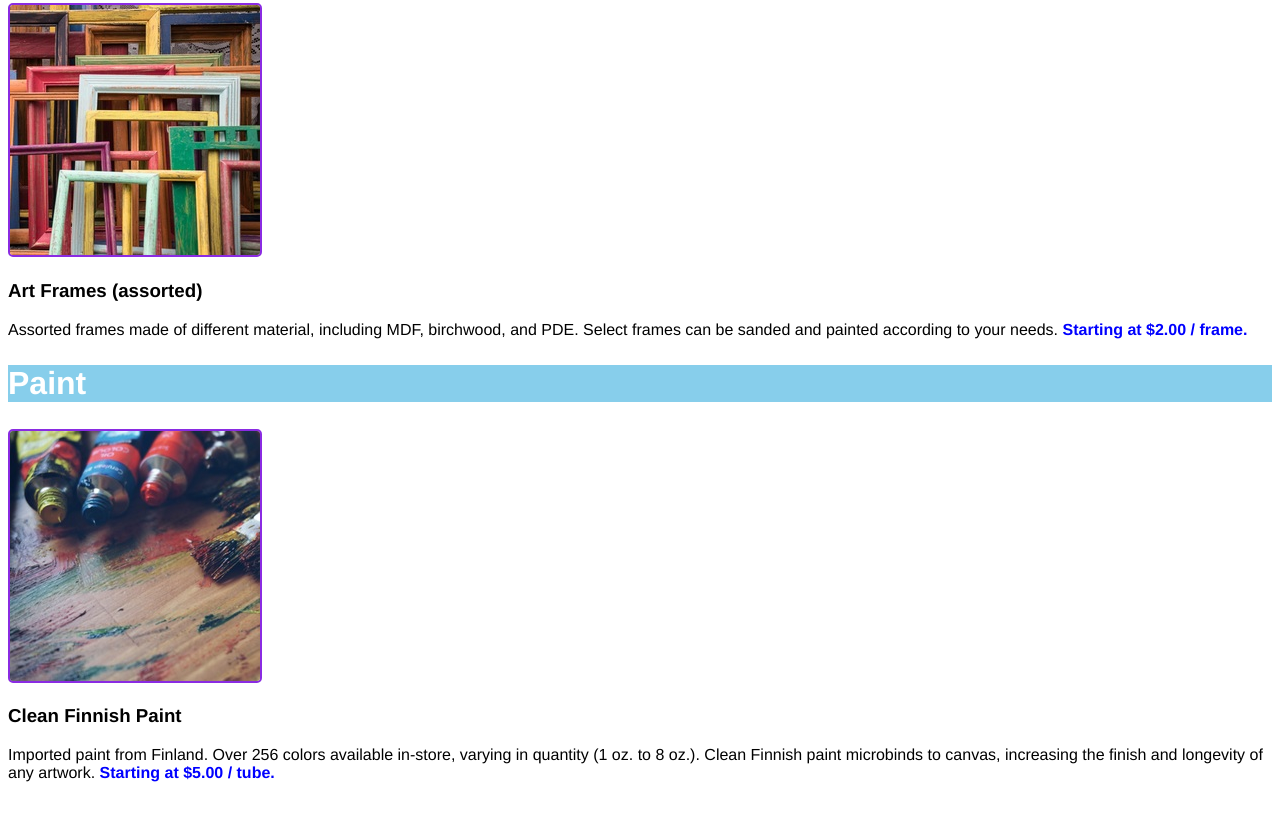
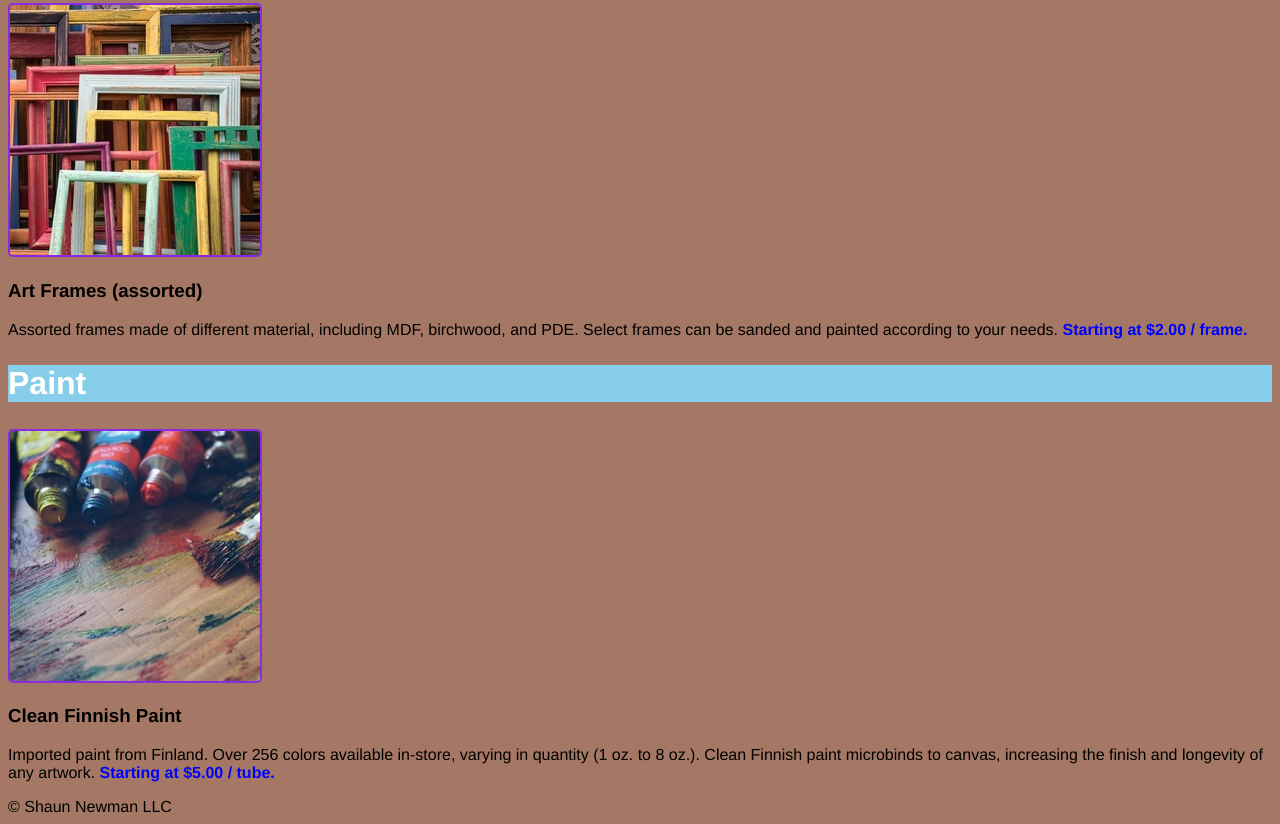
Before and after one commit to newmanwell/dasmoto, a plain HTML site: page index.html in a window 1280 px wide. Shown: the part 735-1559 px from the top of the page. Before the commit the page ends 1533 px from the top, so only its background shows below. Drawn offline with Linux system fonts and the light colour scheme.

Commit message:
Added the mocha mousse background and README

```diff
--- a/index.html
+++ b/index.html
@@ -28,5 +28,6 @@
             <h3>Clean Finnish Paint</h3>
             <p>Imported paint from Finland. Over 256 colors available in-store, varying in quantity (1 oz. to 8 oz.). Clean Finnish paint microbinds to canvas, increasing the finish and longevity of any artwork. <span>Starting at $5.00 / tube.</span></p>
         </section>
+        <footer>&copy; Shaun Newman LLC </footer>
     </body>
 </html>
--- a/resources/css/main.css
+++ b/resources/css/main.css
@@ -1,6 +1,10 @@
 * {
     box-sizing: border-box;
     font-family: Helvetica, sans-serif;
+}
+
+body {
+    background-color: #a47864;
 }
 
 header h1 {
```
Also changed, not shown: 3 other files.
